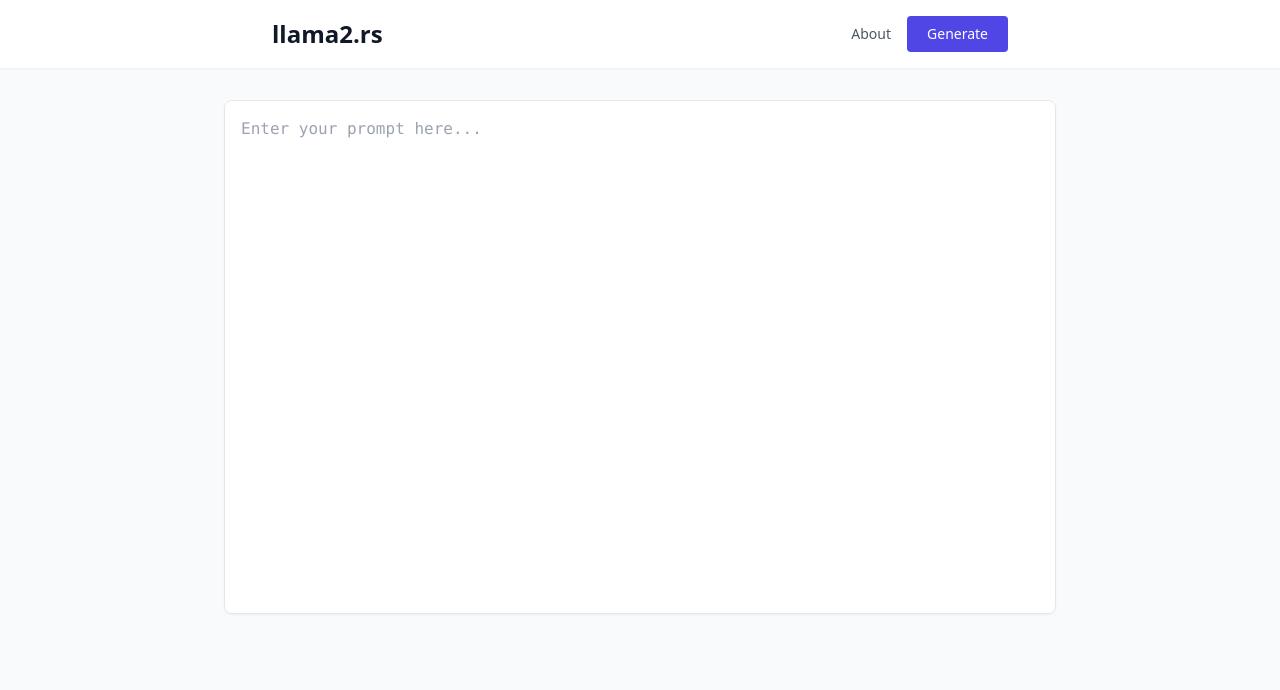
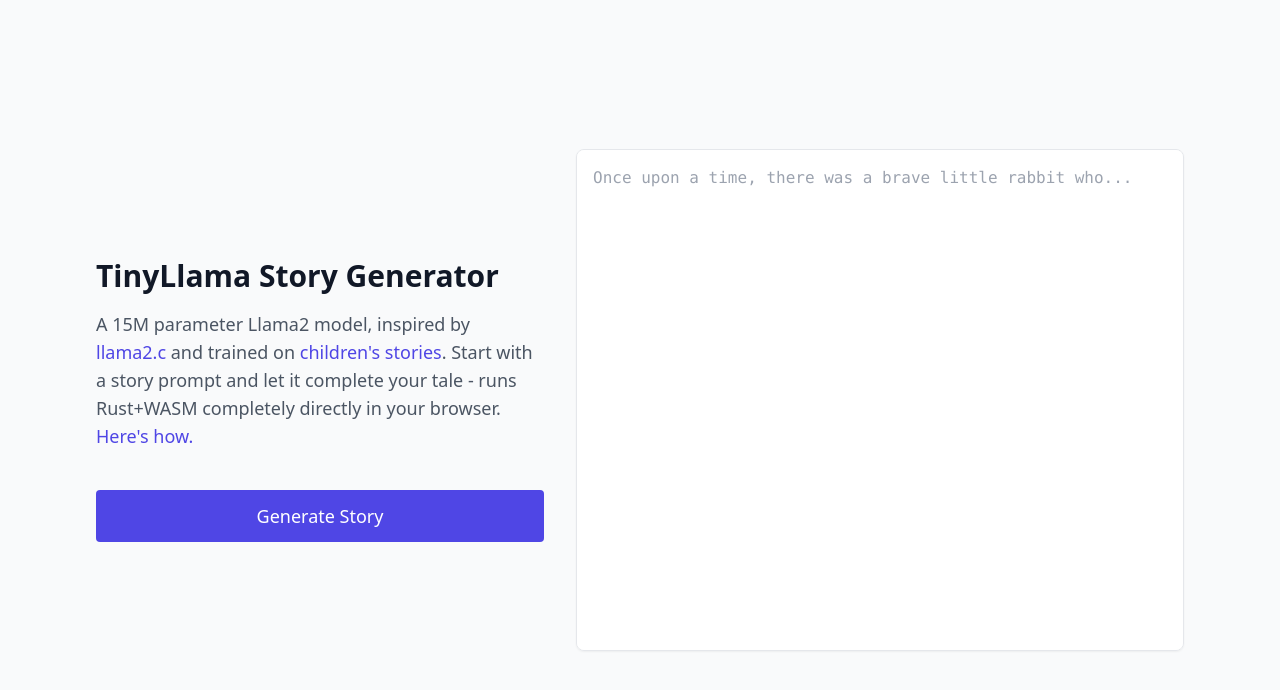
Before and after one commit to qharo/llama2.rs, a plain HTML site: page index.html in a window 1280 px wide. Drawn offline with nearby package versions, Linux system fonts and the light colour scheme.

Commit message:
Update index.html

```diff
--- a/index.html
+++ b/index.html
@@ -1,63 +1,115 @@
 <!DOCTYPE html>
 <html>
     <head>
-    <meta charset="utf-8">
+        <meta charset="utf-8" />
         <title>llama2.rs</title>
-    <meta name="viewport" content="width=device-width, initial-scale=1.0">
+        <meta name="viewport" content="width=device-width, initial-scale=1.0" />
         <script src="https://cdn.tailwindcss.com"></script>
     </head>
-<body class="bg-gray-50">
-    <header class="bg-white shadow-sm">
-        <div class="mx-auto max-w-3xl px-4 py-4">
-            <div class="flex items-center justify-between">
-                <h1 class="text-2xl font-bold text-gray-900">llama2.rs</h1>
-                <div class="flex items-center gap-4">
-                    <a href="https://qharo.github.io/projects/llama2.rs/" class="text-sm text-gray-600 hover:text-gray-900">About</a>
+    <body class="bg-gray-50 min-h-screen flex items-center justify-center">
+        <main class="mx-auto max-w-6xl px-4 w-full sm:px-6 lg:px-8">
+            <div
+                class="flex flex-col md:flex-row gap-8 items-center justify-center"
+            >
+                <!-- Left Column - Narrower -->
+                <div class="flex-none max-w-md space-y-6">
+                    <div class="space-y-4">
+                        <h2 class="text-3xl font-bold text-gray-900">
+                            TinyLlama Story Generator
+                        </h2>
+                        <p class="text-gray-600 text-lg">
+                            A 15M parameter Llama2 model, inspired by
+                            <a
+                                class="text-indigo-600"
+                                href="https://github.com/karpathy/llama2.c"
+                                target="_blank"
+                                >llama2.c</a
+                            >
+                            and trained on
+                            <a
+                                class="text-indigo-600"
+                                href="https://arxiv.org/abs/2305.07759"
+                                target="_blank"
+                                >children's stories</a
+                            >. Start with a story prompt and let it complete
+                            your tale - runs Rust+WASM completely directly in
+                            your browser.
+                            <a
+                                class="text-indigo-600"
+                                href="https://qharo.github.io/projects/llama2.rs/"
+                                target="_blank"
+                                >Here's how.</a
+                            >
+                        </p>
+                    </div>
+
+                    <div class="space-y-4">
+                        <!-- <h3 class="text-xl font-semibold">How to use</h3>
+                        <ul class="space-y-3 text-gray-600">
+                            <li class="flex items-center gap-2">
+                                <span class="text-2xl">✍️</span>
+                                Write 2-3 sentences to start your story
+                            </li>
+                            <li class="flex items-center gap-2">
+                                <span class="text-2xl">🚀</span>
+                                Click Generate to continue the narrative
+                            </li>
+                            <li class="flex items-center gap-2">
+                                <span class="text-2xl">🔄</span>
+                                Edit & repeat to guide the AI's direction
+                            </li>
+                        </ul> -->
+
+                        <!-- Generate button moved here -->
                         <button
                             id="generate"
-                        class="rounded bg-indigo-600 px-5 py-2 text-sm font-medium text-white transition hover:bg-indigo-700 focus:outline-none focus:ring"
+                            class="mt-4 w-full rounded bg-indigo-600 px-5 py-3 text-lg font-medium text-white transition hover:bg-indigo-700 focus:outline-none focus:ring"
                             type="button"
                         >
-                        Generate
+                            Generate Story
                         </button>
                     </div>
                 </div>
-        </div>
-    </header>
 
-
-    <main class="mx-auto max-w-4xl px-4 py-8 sm:px-6 lg:px-8">
-        <div class="w-full max-w-4xl mx-auto relative">
-            <div class="overflow-hidden rounded-lg border border-gray-200 shadow-sm focus-within:border-blue-600 focus-within:ring-1 focus-within:ring-blue-600">
+                <!-- Right Column - Expanded -->
+                <div class="flex-1 w-full">
+                    <div class="w-full mx-auto relative">
+                        <div
+                            class="overflow-hidden rounded-lg border border-gray-200 shadow-sm focus-within:border-blue-600 focus-within:ring-1 focus-within:ring-blue-600"
+                        >
                             <textarea
                                 id="content"
-                    class="w-full resize-none border-none align-top focus:ring-0 p-4 font-mono text-base sm:text-base lg:text-base"
-                    rows="20"
-                    placeholder="Enter your prompt here..."
+                                class="w-full resize-none border-none align-top focus:ring-0 p-4 font-mono text-base min-h-[300px] md:min-h-[500px] sm:text-base lg:text-base"
+                                rows="10"
+                                placeholder="Once upon a time, there was a brave little rabbit who..."
                             ></textarea>
                         </div>
-            <div id="stats" class="absolute bottom-3 right-3 text-sm text-gray-500"></div>
+                        <div
+                            id="stats"
+                            class="absolute bottom-3 right-3 text-sm text-gray-500"
+                        ></div>
+                    </div>
+                </div>
             </div>
         </main>
-
         <script type="module">
-        import init, { WasmTransformer } from './pkg/llama2_rs.js';
+            import init, { WasmTransformer } from "./pkg/llama2_rs.js";
 
             let transformer;
             let isGenerating = false;
 
-        const generateBtn = document.getElementById('generate');
-        const contentArea = document.getElementById('content');
-        const statsDiv = document.getElementById('stats');
+            const generateBtn = document.getElementById("generate");
+            const contentArea = document.getElementById("content");
+            const statsDiv = document.getElementById("stats");
 
             async function loadModel() {
                 if (transformer) return transformer;
                 await init();
 
-            const modelResponse = await fetch('model.bin');
+                const modelResponse = await fetch("model.bin");
                 const modelBytes = await modelResponse.arrayBuffer();
 
-            const tokenizerResponse = await fetch('tokenizer.bin');
+                const tokenizerResponse = await fetch("tokenizer.bin");
                 const tokenizerBytes = await tokenizerResponse.arrayBuffer();
 
                 return new WasmTransformer(
@@ -75,7 +127,7 @@
                     isGenerating = true;
                     generateBtn.disabled = true;
                     contentArea.disabled = true;
-                statsDiv.textContent = '';
+                    statsDiv.textContent = "";
 
                     const prompt = contentArea.value;
                     transformer = await loadModel();
@@ -89,7 +141,11 @@
 
                     while (pos < 256) {
                         transformer.forward(token, pos);
-                    const next = transformer.get_next_token(token, pos, promptTokens);
+                        const next = transformer.get_next_token(
+                            token,
+                            pos,
+                            promptTokens
+                        );
 
                         if (next === 1) break;
 
@@ -103,17 +159,18 @@
                         token = next;
                         pos++;
 
-                    await new Promise(resolve => setTimeout(resolve, 0));
+                        await new Promise((resolve) => setTimeout(resolve, 0));
                     }
 
                     const endTime = performance.now();
                     const seconds = (endTime - startTime) / 1000;
-                const tokensPerSecond = (generatedTokens / seconds).toFixed(1);
+                    const tokensPerSecond = (generatedTokens / seconds).toFixed(
+                        1
+                    );
                     statsDiv.textContent = `${tokensPerSecond} tokens/s`;
-
                 } catch (error) {
-                console.error('Generation error:', error);
-                contentArea.value += '\nError: ' + error.message;
+                    console.error("Generation error:", error);
+                    contentArea.value += "\nError: " + error.message;
                 } finally {
                     isGenerating = false;
                     generateBtn.disabled = false;
@@ -121,7 +178,7 @@
                 }
             }
 
-        generateBtn.addEventListener('click', generate);
+            generateBtn.addEventListener("click", generate);
         </script>
     </body>
 </html>
```
Lines whose indentation alone changed are shown as unchanged.
